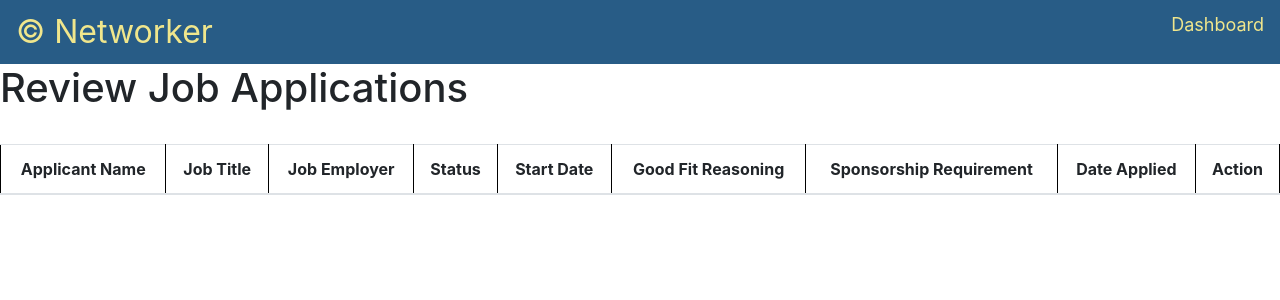
After one commit to aslamovamir/independent-study-project-networker, a Flask app: page /review_job_applications in a window 1280 px wide. The commit adds this page. Shown: the top 300 px of the page. Run offline with Flask 2, Linux system fonts and the light colour scheme; lists and menus that the app fills with data are empty.

Commit message:
added a new page for applications review and added 2 more new attributes to applied job class

```diff
--- a/source/app.py
+++ b/source/app.py
@@ -276,6 +276,7 @@ def application():
         goodFitReasoning: str = request.form.get('good_fit_reasoning')
         # assign the custom values
         userId: str = LoggedUser.Id
+        userName: str = LoggedUser.LastName + ", " + LoggedUser.FirstName
         dateApplied: datetime = datetime.now()
         status: str = 'Unreviewed'
         # get the job from its id
@@ -286,7 +287,9 @@ def application():
         # now try to push the applied job to the database
         try:
             operationResult: bool = JobDBActions.UpdateAppliedJob(AppliedJob(
+                Id=userId+jobId,
                 UserId=userId,
+                UserName=userName,
                 JobId=jobId,
                 JobTitle=jobTitle,
                 JobEmployer=jobEmployer,
@@ -319,6 +322,12 @@ def applied_jobs():
     return render_template('applied_jobs.html', jobs=appliedJobs)
 
 
+@app.route('/review_job_applications')
+def review_applications():
+    global LoggedUser
+
+    return render_template('review_applications.html')
+
 
 @app.route('/about')
 def about():
--- a/source/backend/database/JobDBActions.py
+++ b/source/backend/database/JobDBActions.py
@@ -104,7 +104,7 @@ class JobDBActions:
     def UpdateAppliedJob(appliedJob: AppliedJob, collection: str = "AppliedJobs") -> bool:
         try:
             # the id of the applied job entry is the combination of user id and job id
-            database.child(collection).child(appliedJob.UserId + appliedJob.JobId).set(appliedJob.AppliedJobToDict())
+            database.child(collection).child(appliedJob.Id).set(appliedJob.AppliedJobToDict())
             return True
         except Exception as e:
             MenuHelper.DisplayErrorException(errorSource="JobDBActions:UpdateAppliedJob")
--- a/source/templates/dashboard.html
+++ b/source/templates/dashboard.html
@@ -13,6 +13,7 @@
                     <li><a href="{{ url_for('update_profile') }}">Update My Profile</a></li>
                     <li><a href="{{ url_for('create_job_posting') }}">Create Job Posting</a></li>
                     <li><a href="{{ url_for('apply_for_job') }}">Apply For Job</a></li>
+                    <li><a href="{{ url_for('review_job_applications') }}">Review Applications</a></li>
                     <li><a href="{{ url_for('applied_jobs') }}">My Applied Jobs</a></li>
                     <li><a href="{{ url_for('about') }}">My Network</a></li>
                     <li><a href="{{ url_for('index') }}">Log Out</a></li>
--- /dev/null
+++ b/source/templates/review_applications.html
@@ -0,0 +1,60 @@
+<!doctype html>
+<html>
+    <head>
+        <meta name="viewpoint" content="width=device-width, initial-scale=1.0" />
+        <link rel="stylesheet" type="text/css" href="{{ url_for('static', filename='css/index.css') }}" />
+        <link rel="stylesheet" href="https://cdn.jsdelivr.net/npm/bootstrap@4.3.1/dist/css/bootstrap.min.css"
+         integrity="sha384-ggOyR0iXCbMQv3Xipma34MD+dH/1fQ784/j6cY/iJTQUOhcWr7x9JvoRxT2MZw1T" crossorigin="anonymous">
+         <!-- <link href="https://cdn.jsdelivr.net/npm/bootstrap@5.0.2/dist/css/bootstrap.min.css" rel="stylesheet"> -->
+        <Title>Networker: Apply For Job</Title>
+    </head>
+    <body>
+        <nav class="navbar">
+            <div class="logo">© Networker</div>
+            <ul class="nav-links">
+                <div class="menu">
+                    <li><a href="{{ url_for('dashboard') }}">Dashboard</a></li>
+                </div>
+            </ul>
+        </nav>
+        <div>
+            <h1>Review Job Applications</h1>
+            <div class="bs-example col-md-26">
+                <br />
+                <table class="table table-hover">
+                    <thead>
+                        <tr>
+                            <th>Applicant Name</th>
+                            <th>Job Title</th>
+                            <th>Job Employer</th>
+                            <th>Status</th>
+                            <th>Start Date</th>
+                            <th>Good Fit Reasoning</th>
+                            <th>Sponsorship Requirement</th>
+                            <th>Date Applied</th>
+                            <th>Action</th>
+                        </tr>
+                    </thead>
+                    <tbody>
+                        {% for job in jobs %}
+                        <form action='review_job_applications' method="POST">
+                            <tr>
+                                <td>{{ job.UserName }}</td>
+                                <td>{{ job.JobTitle }}</td>
+                                <td>{{ job.JobEmployer }}</td>
+                                <td>{{ job.Status }}</td>
+                                <td>{{ job.StartDate }}</td>
+                                <td>{{ job.GoodFitReasoning }}</td>
+                                <td>{{ job.SponsorshipRequirement }}</td>
+                                <td>{{ job.DateApplied.strftime("%d/%m/%y %H:%M") }}</td>
+                                <td><button type="submit button" value="{{ job.Id }}" name="applyBtn" class="submit btn btn-primary">Accept</button></td>
+                                <td><button type="submit button" value="{{ job.Id }}" name="applyBtn" class="submit btn btn-primary">Reject</button></td>
+                            </tr>
+                        </form>
+                        {% endfor %}
+                    </tbody>
+                </table>
+            </div>
+        </div>
+    </body>
+</html>
```
Also changed, not shown: source/backend/model/job/AppliedJob.py (+8 -0 lines).
